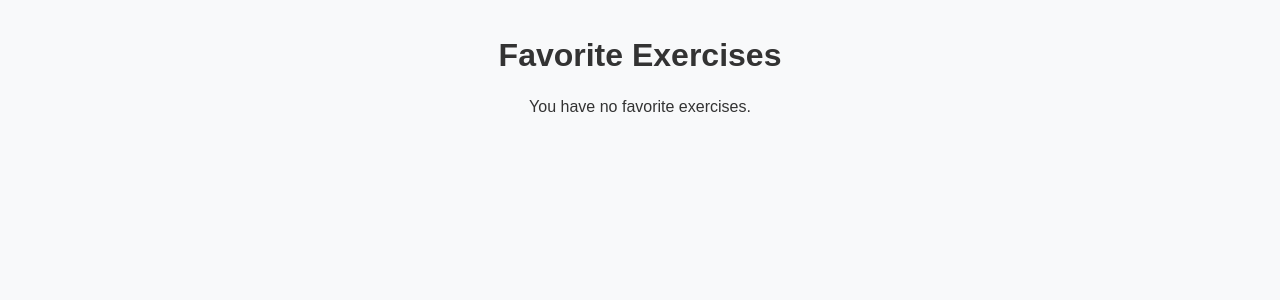
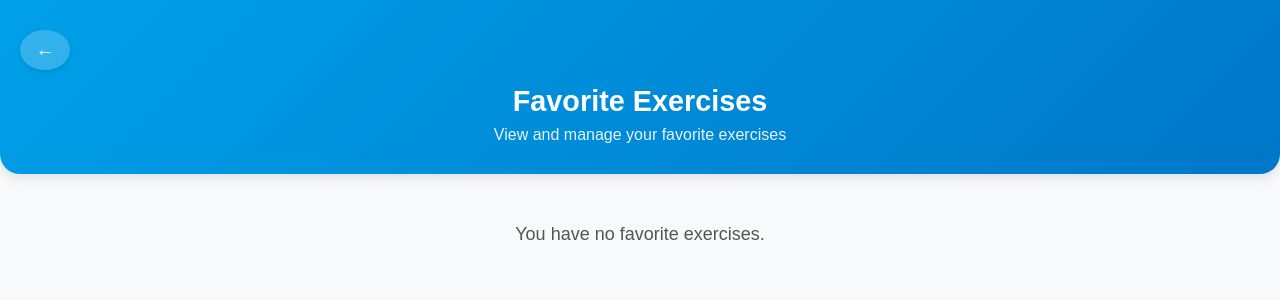
Before and after one commit to elc1090/project2-2025a-rafael-rodrigo, a React (Create React App) app in the folder nutricao-api/: page /favorites in a window 1280 px wide. Shown: the top 300 px of the page. Built offline with nearby package versions, Linux system fonts and the light colour scheme.

Commit message:
fix: favorites pages

```diff
--- a/nutricao-api/src/pages/ExerciseCard.js
+++ b/nutricao-api/src/pages/ExerciseCard.js
@@ -1,8 +1,7 @@
-// ExerciseCard.js
-import React, { useState } from 'react';
+import React from 'react';
+import { Link } from 'react-router-dom';
 
 function ExerciseCard({ exercise, onFavoriteToggle, isFavorite }) {
-
     const imageNotFoundImage = (
         <svg
             className="MuiSvgIcon-root MuiSvgIcon-fontSizeMedium css-1p9wzm4 exercise-placeholder"
@@ -12,7 +11,7 @@ function ExerciseCard({ exercise, onFavoriteToggle, isFavorite }) {
         >
             <path d="M21 19V5c0-1.1-.9-2-2-2H5c-1.1 0-2 .9-2 2v14c0 1.1.9 2 2 2h14c1.1 0 2-.9 2-2M8.5 13.5l2.5 3.01L14.5 12l4.5 6H5z"></path>
         </svg>
-    )
+    );
 
     const englishTranslation = exercise.translations.find(
         (translation) => translation.language === 2
@@ -21,14 +20,33 @@ function ExerciseCard({ exercise, onFavoriteToggle, isFavorite }) {
     const categories = exercise.category.name || 'Category not available';
     const image = exercise.images.length > 0 ? exercise.images[0].image : imageNotFoundImage;
 
+    const handleFavoriteClick = (e) => {
+        e.preventDefault();
+        e.stopPropagation();
+        onFavoriteToggle(exercise.id);
+    };
+
     return (
-        <div key={name} style={{ position: 'relative', border: '1px solid #ccc', borderRadius: '8px', overflow: 'hidden', display: 'flex', flexDirection: 'column', height: '320px', textAlign: 'center' }}>
-            <button onClick={() => onFavoriteToggle(exercise.id)}
-                style={{ position: 'absolute', top: '8px', left: '8px', background: 'white', borderRadius: '50%', border: '1px solid #ccc', padding: '8px', cursor: 'pointer' }}>
+        <div style={{ position: 'relative', border: '1px solid #ccc', borderRadius: '8px', overflow: 'hidden', display: 'flex', flexDirection: 'column', height: '320px', textAlign: 'center' }}>
+            <button
+                onClick={handleFavoriteClick}
+                style={{
+                    position: 'absolute',
+                    top: '8px',
+                    left: '8px',
+                    background: 'white',
+                    borderRadius: '50%',
+                    border: '1px solid #ccc',
+                    padding: '8px',
+                    cursor: 'pointer',
+                    zIndex: 10
+                }}
+            >
                 {isFavorite ? '⭐' : '☆'}
             </button>
-            {
-                exercise.images.length > 0 ? (
+
+            <Link to={`/exercise/${exercise.id}`} style={{ textDecoration: 'none', color: 'inherit', flexGrow: 1 }}>
+                {exercise.images.length > 0 ? (
                     <img
                         src={image}
                         alt={name}
@@ -38,12 +56,13 @@ function ExerciseCard({ exercise, onFavoriteToggle, isFavorite }) {
                     <div style={{ width: '50%', height: '160px', display: 'flex', justifyContent: 'center', alignItems: 'center', margin: '0 auto' }}>
                         {image}
                     </div>
-                )
-            }
-            <div style={{ padding: '16px', flexGrow: 1, display: 'flex', flexDirection: 'column', justifyContent: 'center' }}>
-                <h3 style={{ fontSize: '20px', margin: '8px 0' }}>{name}</h3>
-                <p style={{ fontSize: '14px', color: '#777' }}>{categories}</p>
-            </div>
+                )}
+
+                <div style={{ padding: '16px', flexGrow: 1, display: 'flex', flexDirection: 'column', justifyContent: 'center' }}>
+                    <h3 style={{ fontSize: '20px', margin: '8px 0' }}>{name}</h3>
+                    <p style={{ fontSize: '14px', color: '#777' }}>{categories}</p>
+                </div>
+            </Link>
         </div>
     );
 }
--- /dev/null
+++ b/nutricao-api/src/pages/FavoritesPage.css
@@ -0,0 +1,68 @@
+.favorites-page-container {
+    min-height: 100vh;
+    background-color: #f8f9fa;
+}
+
+.favorites-header {
+    background: linear-gradient(135deg, #00a0e9 0%, #0077c8 100%);
+    color: white;
+    padding: 30px 20px;
+    text-align: center;
+    border-radius: 0 0 20px 20px;
+    margin-bottom: 20px;
+    box-shadow: 0 4px 12px rgba(0, 0, 0, 0.1);
+}
+
+.favorites-header h1 {
+    margin: 0;
+    font-size: 1.8rem;
+    font-weight: 600;
+}
+
+.favorites-header p {
+    margin: 8px 0 0;
+    font-size: 1rem;
+    opacity: 0.9;
+}
+
+.favorites-grid {
+    display: grid;
+    grid-template-columns: repeat(auto-fill, minmax(280px, 1fr));
+    gap: 20px;
+    padding: 0 20px;
+}
+
+.no-favorites-text {
+    text-align: center;
+    font-size: 18px;
+    color: #555;
+    margin-top: 50px;
+}
+
+.loading-text {
+    text-align: center;
+    font-size: 18px;
+    color: #555;
+    margin-top: 50px;
+}
+
+.back-button {
+    background: #00a0e9;
+    color: white;
+    border: none;
+    border-radius: 50%;
+    width: 40px;
+    height: 40px;
+    font-size: 20px;
+    display: flex;
+    align-items: center;
+    justify-content: center;
+    cursor: pointer;
+    margin-right: 15px;
+    box-shadow: 0 2px 5px rgba(0, 0, 0, 0.1);
+    text-decoration: none;
+}
+
+.back-button:hover {
+    background: #0077c8;
+}
--- a/nutricao-api/src/pages/FavoritesPage.js
+++ b/nutricao-api/src/pages/FavoritesPage.js
@@ -1,10 +1,13 @@
 import React, { useState, useEffect } from 'react';
+import { Link, useNavigate } from 'react-router-dom';
 import ExerciseCard from './ExerciseCard';
+import './FavoritesPage.css';
 
 function FavoritesPage() {
     const [favorites, setFavorites] = useState([]);
     const [favoriteExercises, setFavoriteExercises] = useState([]);
     const [loading, setLoading] = useState(true);
+    const navigate = useNavigate();
 
     useEffect(() => {
         // Load favorites from localStorage
@@ -42,17 +45,27 @@ function FavoritesPage() {
     }, [favorites]);
 
     return (
-    <div style={{ minHeight: '100vh', padding: '16px' }}>
-      <h1 style={{ textAlign: 'center', marginBottom: '24px' }}>Favorite Exercises</h1>
+        <div className="favorites-page-container">
+            <div className="favorites-header">
+                <Link to="/" className="back-button">←</Link>
+                <h1>Favorite Exercises</h1>
+                <p>View and manage your favorite exercises</p>
+            </div>
+
             {loading ? (
-        <p style={{ textAlign: 'center' }}>Loading...</p>
+                <p className="loading-text">Loading...</p>
             ) : favoriteExercises.length > 0 ? (
-        <div style={{ display: 'grid', gridTemplateColumns: 'repeat(auto-fit, minmax(250px, 1fr))', gap: '24px' }}>
+                <div className="favorites-grid">
                     {favoriteExercises.map((exercise) => (
+                        <div
+                            key={exercise.id}
+                            className="exercise-card-container"
+                            onClick={() => navigate(`/exercise/${exercise.id}`)} // Navigate to exercise details
+                        >
                             <ExerciseCard
-              key={exercise.id}
                                 exercise={exercise}
-              onFavoriteToggle={(id) => {
+                                onFavoriteToggle={(id, event) => {
+                                    if (event) event.stopPropagation(); // Prevent navigation when clicking the favorite button
                                     const updatedFavorites = favorites.includes(id)
                                         ? favorites.filter((favId) => favId !== id)
                                         : [...favorites, id];
@@ -61,10 +74,11 @@ function FavoritesPage() {
                                 }}
                                 isFavorite={favorites.includes(exercise.id)}
                             />
+                        </div>
                     ))}
                 </div>
             ) : (
-        <p style={{ textAlign: 'center' }}>You have no favorite exercises.</p>
+                <p className="no-favorites-text">You have no favorite exercises.</p>
             )}
         </div>
     );
--- a/nutricao-api/src/pages/NutritionPage.js
+++ b/nutricao-api/src/pages/NutritionPage.js
@@ -6,7 +6,11 @@ function NutritionPage() {
     const [foods, setFoods] = useState([]);
     const [nutritionPlans, setNutritionPlans] = useState([]);
     const [loading, setLoading] = useState(true);
-    const [selectedDate, setSelectedDate] = useState(new Date().toISOString().split('T')[0]);
+    const [selectedDate, setSelectedDate] = useState(() => {
+        const today = new Date();
+        today.setMinutes(today.getMinutes() - today.getTimezoneOffset()); // Adjust for timezone offset
+        return today.toISOString().split('T')[0];
+    });
     const [activeTab, setActiveTab] = useState('today');
     const [newMeal, setNewMeal] = useState({
         name: '',
@@ -190,7 +194,7 @@ function NutritionPage() {
             {activeTab === 'today' && (
                 <div className="today-nutrition">
                     <div className="nutrition-summary-card">
-                        <h3>Daily Summary - {new Date(selectedDate).toLocaleDateString()}</h3>
+                        <h3>Daily Summary - {new Date(selectedDate + 'T00:00:00').toLocaleDateString()}</h3>
                         <div className="nutrition-macros">
                             <div className="macro-item">
                                 <div className="macro-value">{dailyNutrition.calories.toFixed(0)}</div>
@@ -285,7 +289,7 @@ function NutritionPage() {
                     </div>
 
                     <div className="meals-container">
-                <h3>Meals for {new Date(selectedDate).toLocaleDateString()}</h3>
+                <h3>Meals for {new Date(selectedDate + 'T00:00:00').toLocaleDateString()}</h3>
                 {meals.length > 0 ? (
                     meals.map(meal => (
                         <div key={meal.id} className="meal-card">
```
Also changed, not shown: nutricao-api/src/components/ExerciseCard.js (added, +22 -0 lines), nutricao-api/src/pages/FavoritePage.css (deleted). Lines whose indentation alone changed are shown as unchanged.
